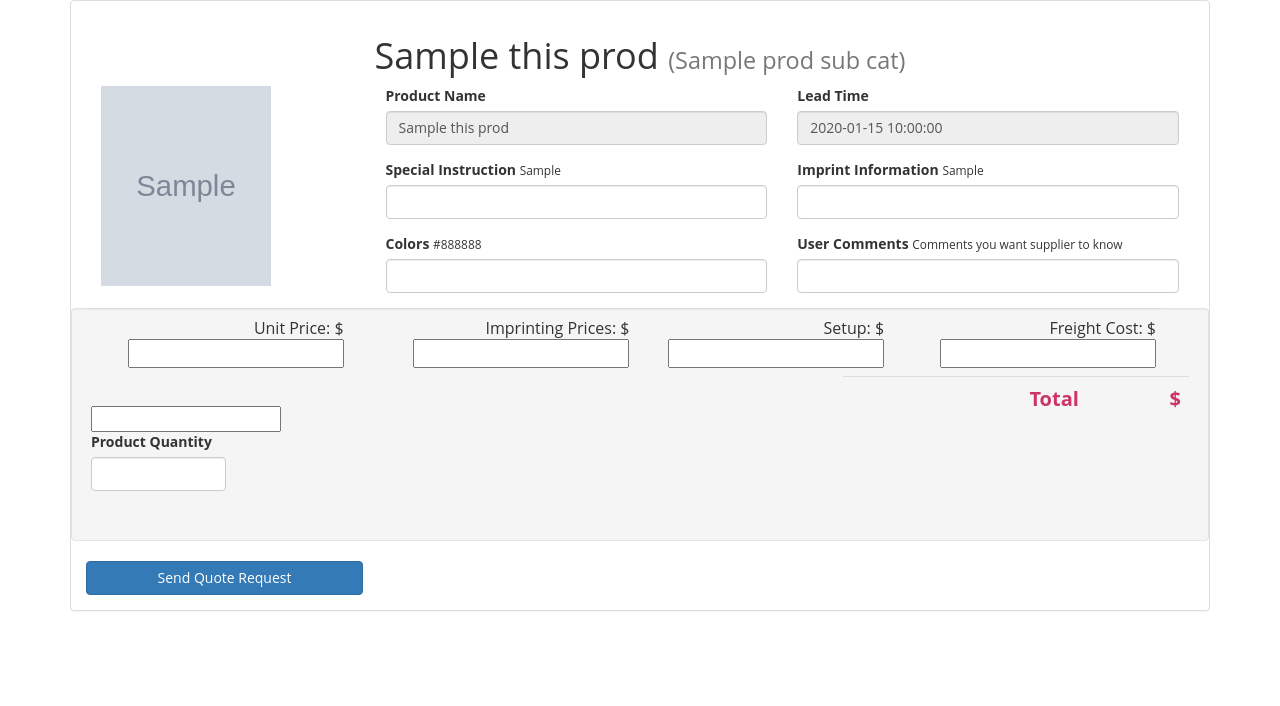
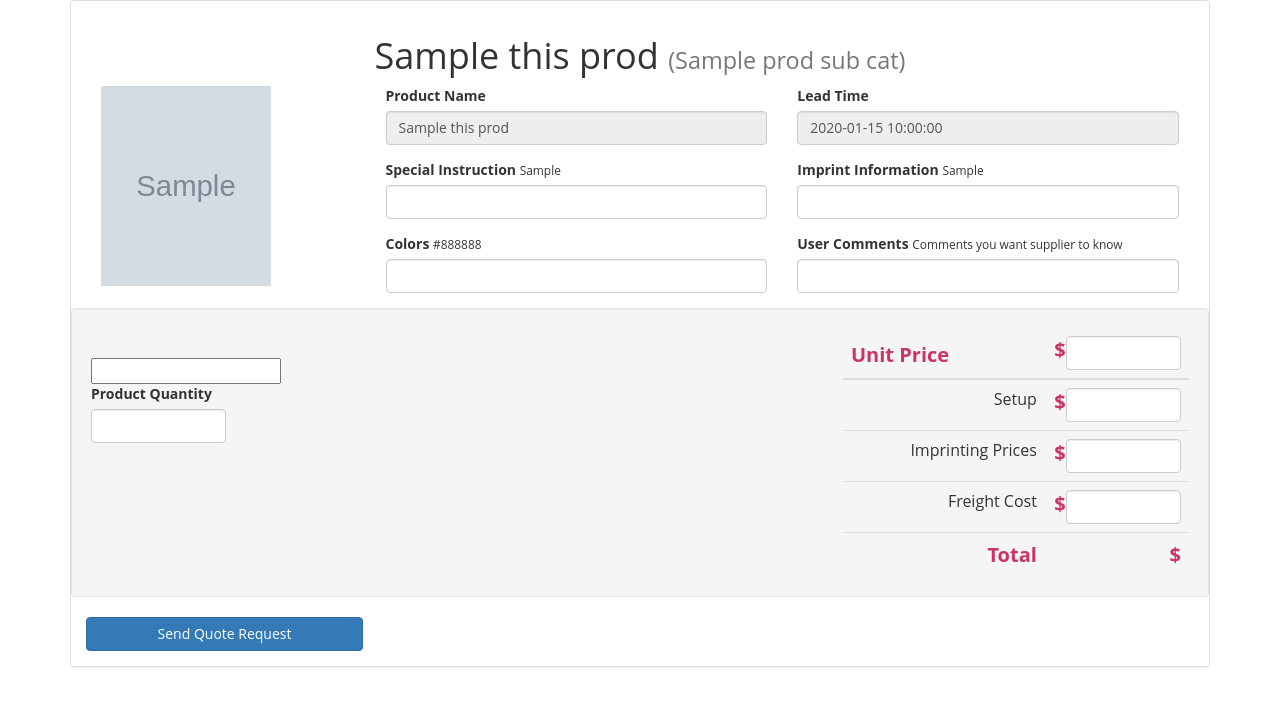
Before and after one commit to kangnwh/Emall, a Flask app: template webapp/viewrouting/order/templates/order_temp/quote.html in a window 1280 px wide. Shown: the top 706 px of the page. Run offline with Flask 2, Linux system fonts and the light colour scheme; tables that the repository leaves empty hold one stand-in row (values such as "Sample post"); the template is opened without the code that fills it: values that come from a table or form of the project are taken from there, most other values are stand-ins (such as "Sample title", 1, 10 or a date in 2020); grey boxes marked "Sample" are stand-in pictures; some libraries are stand-ins or nearby versions.

Commit message:
quote js

```diff
--- a/webapp/viewrouting/order/templates/order_temp/quote.html
+++ b/webapp/viewrouting/order/templates/order_temp/quote.html
@@ -1,5 +1,5 @@
 {% extends "non_nav_base.html" %}
-{% from "_input_helper.html" import input_helper,readonly_input_helper,bool_input_helper %}
+{% from "_input_helper.html" import input_helper,readonly_input_helper,bool_input_helper,num_input_helper %}
 {% block link_ref %}
     {{ super() }}
     <link rel="stylesheet" href="{{ url_for("static",filename="css/lightslider.min.css") }}"
@@ -42,12 +42,6 @@
                         {{ input_helper("col-md-6",user_quote_form.colors,input_class="form-control",input_comment = this_prod.colors) }}
                         {{ input_helper("col-md-6",user_quote_form.user_perfer_comment,input_class="form-control",input_comment = "Comments you want supplier to know") }}
 
-                        {#                        {{ input_helper("invisible",user_quote_form.prod_quantity) }}#}
-                        {#                        {{ input_helper("invisible",user_quote_form.unit_price,input_class="form-control ") }}#}
-                        {#                        {{ input_helper("invisible",user_quote_form.imprinting_prices,input_class="form-control ") }}#}
-                        {#                        {{ input_helper("invisible",user_quote_form.setup_cost,input_class="form-control ") }}#}
-                        {#                        {{ input_helper("invisible",user_quote_form.freight_cost,input_class="form-control ") }}#}
-                        {#                        {{ input_helper("invisible",user_quote_form.total_price,input_class="form-control ") }}#}
                     </div>
 
                 </div>
@@ -56,10 +50,14 @@
                 <div class="row col-md-12">
                             <table class="table table-hover text-right">
                             <tr>
-                                    <td name="unit_price" >Unit Price: ${{user_quote_form.user_perfer_unit_price(default_value=0,size=10)}}</td>
-                                    <td name="unit_price" >Imprinting Prices: ${{user_quote_form.user_perfer_imprinting_prices(default_value=0,size=10)}}</td>
-                                    <td name="unit_price" >Setup: ${{user_quote_form.user_perfer_freight_cost(default_value=0,size=10)}}</td>
-                                    <td name="unit_price" >Freight Cost: ${{user_quote_form.user_perfer_setup_cost(default_value=0,size=10)}}</td>
+{#                                    <td name="unit_price" >Unit Price: ${{user_quote_form.user_perfer_unit_price(default_value=0,size=10)}}</td>#}
+{#                                    <td name="unit_price" >Imprinting Prices: ${{user_quote_form.user_perfer_imprinting_prices(default_value=0,size=10)}}</td>#}
+{#                                    <td name="unit_price" >Setup: ${{user_quote_form.user_perfer_freight_cost(default_value=0,size=10)}}</td>#}
+{#                                    <td name="unit_price" >Freight Cost: ${{user_quote_form.user_perfer_setup_cost(default_value=0,size=10)}}</td>#}
+{#                                <td>{{ num_input_helper('',user_quote_form.user_perfer_unit_price) }}</td>#}
+{#                                <td>{{ num_input_helper('',user_quote_form.user_perfer_imprinting_prices) }}</td>#}
+{#                                <td>{{ num_input_helper('',user_quote_form.user_perfer_freight_cost) }}</td>#}
+{#                                <td>{{ num_input_helper('',user_quote_form.user_perfer_setup_cost) }}</td>#}
                             </tr>
                         </table>
 
@@ -105,12 +103,39 @@
                             </div>
                         </div>
                         <div class="col-md-offset-1 col-md-4 ">
+{#                             <td>{{ user_quote_form.user_perfer_unit_price(class='form-control',type='number') }}</td>#}
+{#                                <td>{{ num_input_helper('',user_quote_form.user_perfer_imprinting_prices) }}</td>#}
+{#                                <td>{{ num_input_helper('',user_quote_form.user_perfer_freight_cost) }}</td>#}
+{#                                <td>{{ num_input_helper('',user_quote_form.user_perfer_setup_cost) }}</td>#}
                             <table class="table table-hover text-right">
-                                                       <tr>
+                            <thead>
+                            <tr>
+                                <th class="indiv-price-big col-md-7 ">Unit Price</th>
+                                <th class="indiv-price-big col-md-5 text-right">${{ user_quote_form.user_perfer_unit_price(class='form-control float-right',type='number',style="width:90%;",onkeyup="onPriceInfoKeyUp()") }}</th>
+                            </tr>
+                            </thead>
+                            <tbody>
+                            <tr>
+                                <td class="">Setup</td>
+                                <th class="indiv-price-big col-md-5 text-right">${{ user_quote_form.user_perfer_setup_cost(class='form-control float-right',type='number',style="width:90%;",onkeyup="onPriceInfoKeyUp()") }}</th>
+{#                                <td><span>$</span><span id="setup_price"></span></td>#}
+                            </tr>
+                            <tr>
+                                <td class="">Imprinting Prices</td>
+                                <th class="indiv-price-big col-md-5 text-right">${{ user_quote_form.user_perfer_imprinting_prices(class='form-control float-right',type='number',style="width:90%;",onkeyup="onPriceInfoKeyUp()") }}</th>
+{#                                <td><span>$</span><span id="imprinting_prices"></span></td>#}
+                            </tr>
+                            <tr>
+                                <td class="">Freight Cost</td>
+                                <th class="indiv-price-big col-md-5 text-right">${{ user_quote_form.user_perfer_freight_cost(class='form-control float-right',type='number',style="width:90%;",onkeyup="onPriceInfoKeyUp()") }}</th>
+{#                                <td><span>$</span><span id="freight_cost"></span></td>#}
+                            </tr>
+                            <tr>
                                 <td class="indiv-price-big"><strong>Total</strong></td>
                                 <td class="indiv-price-big"><strong><span>$</span><span
                                         id="total_price"></span></strong></td>
                             </tr>
+                            </tbody>
                         </table>
                         </div>
                     </div>
@@ -162,21 +187,27 @@
         function refreshPrice() {
             var val = parseInt(input_qty.val());
             slider_block.slider('setValue', val);
+            var unit_price = $('#user_perfer_unit_price');
+            var setup_price = $('#user_perfer_setup_cost');
+            var imprinting_prices = $('#user_perfer_imprinting_prices');
+            var freight_cost = $('#user_perfer_freight_cost');
+            var total_price = $('#total_price');
+
             if (val > price_range[price_range.length - 1].quantity_to) {
-                $('#unit_price').text(price_range[price_range.length - 1].unit_price);
-                $('#setup_price').text(price_range[price_range.length - 1].setup_cost);
-                $('#imprinting_prices').text(price_range[price_range.length - 1].imprinting_prices);
-                $('#freight_cost').text(price_range[price_range.length - 1].freight_cost);
+                unit_price.val(price_range[price_range.length - 1].unit_price);
+                setup_price.val(price_range[price_range.length - 1].setup_cost);
+                imprinting_prices.val(price_range[price_range.length - 1].imprinting_prices);
+                freight_cost.val(price_range[price_range.length - 1].freight_cost);
                 var total = price_range[price_range.length - 1].unit_price * val + price_range[price_range.length - 1].setup_cost + price_range[price_range.length - 1].imprinting_prices + price_range[price_range.length - 1].freight_cost;
-                $('#total_price').text(total);
+                total_price.text(total);
                 return;
             }
             for (i = 0; i < price_range.length; i++) {
                 if (val >= price_range[i].quantity_from && val <= price_range[i].quantity_to) {
-                    $('#unit_price').text(price_range[i].unit_price);
-                    $('#setup_price').text(price_range[i].setup_cost);
-                    $('#imprinting_prices').text(price_range[i].imprinting_prices);
-                    $('#freight_cost').text(price_range[i].freight_cost);
+                    unit_price.val(price_range[i].unit_price);
+                    setup_price.val(price_range[i].setup_cost);
+                    imprinting_prices.val(price_range[i].imprinting_prices);
+                    freight_cost.val(price_range[i].freight_cost);
                     var total = (price_range[i].unit_price * val + price_range[i].setup_cost + price_range[i].imprinting_prices + price_range[i].freight_cost).toFixed(2);
                     $('#total_price').text(total);
                     break;
@@ -196,6 +227,19 @@
             $(active).addClass('success');
             input_qty.val(parseInt($(active).find("[name=price_base]").text()));
             refreshPrice();
+        }
+        function onPriceInfoKeyUp(){
+
+            var val = parseInt(input_qty.val());
+            slider_block.slider('setValue', val);
+            var unit_price = $('#user_perfer_unit_price');
+            var setup_price = $('#user_perfer_setup_cost');
+            var imprinting_prices = $('#user_perfer_imprinting_prices');
+            var freight_cost = $('#user_perfer_freight_cost');
+            var total_price = $('#total_price');
+            console.log();
+            var total = parseFloat(unit_price.val()) * val + parseFloat(setup_price.val()) + parseFloat(imprinting_prices.val()) + parseFloat(freight_cost.val());
+            total_price.text(total.toFixed(2));
         }
 
         var el = $("#switch-offColor").bootstrapSwitch();
```
